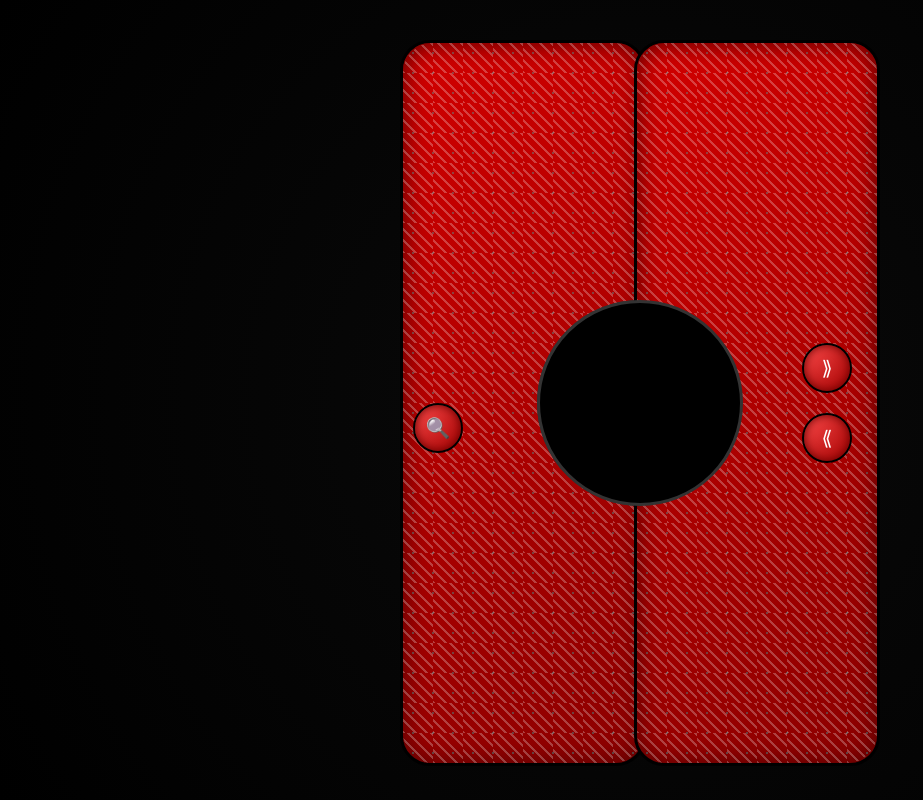
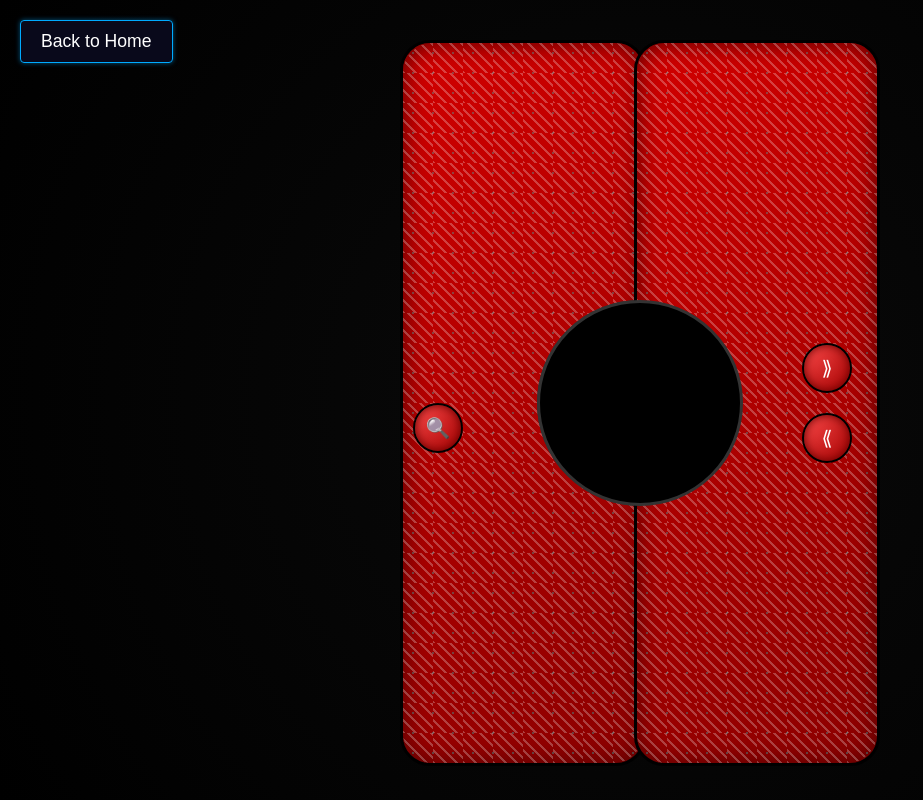
Before and after one commit to Bhuwan-007/Pokemon_Game, a website: page pokedex.html in a window 1280 px wide. Shown: the whole page, without its empty margins (0-923 px from the left). Drawn offline with Linux system fonts and the light colour scheme.

Commit message:
home button in pokedex

```diff
--- a/pokedex.html
+++ b/pokedex.html
@@ -7,6 +7,7 @@
     <link rel="stylesheet" href="/css/pokedex.css">
 </head>
 <body>
+    <a href="/" id="home-btn" class="cave-btn">Back to Home</a>
     <div class="pokedex">
 
         <!-- Left half: search button -->
--- a/public/css/pokedex.css
+++ b/public/css/pokedex.css
@@ -227,3 +227,35 @@ body {
 .open .left { transform: translateX(-35vw); }
 .open .right { transform: translateX(35vw); }
 .open .screen { width: 70vw; opacity: 1; }
+
+#home-btn {
+    position: fixed;
+    top: 20px;
+    left: 20px;
+    z-index: 100;
+
+    padding: 10px 20px;
+    font-family: 'Orbitron', sans-serif;
+    font-size: 1.1rem;
+    cursor: pointer;
+    text-decoration: none;
+
+    color: #fff;
+    background: rgba(10, 10, 30, 0.9); /* Very dark background */
+    border: 1px solid #00aaff; /* Sharp, blue border */
+    border-radius: 4px; /* Less rounded for a sharper look */
+    transition: all 0.2s ease-out;
+
+    /* Subtle initial glow */
+    box-shadow: 0 0 5px rgba(0, 170, 255, 0.5);
+}
+
+#home-btn:hover {
+    color: #00ffff;
+    background: rgba(10, 10, 30, 0.5);
+    border-color: #00ffff;
+
+    /* Intense blue-green glow on hover */
+    box-shadow: 0 0 20px #00ffaa, inset 0 0 5px #00ffaa;
+    transform: scale(1.05); /* Slight lift effect */
+}
```
